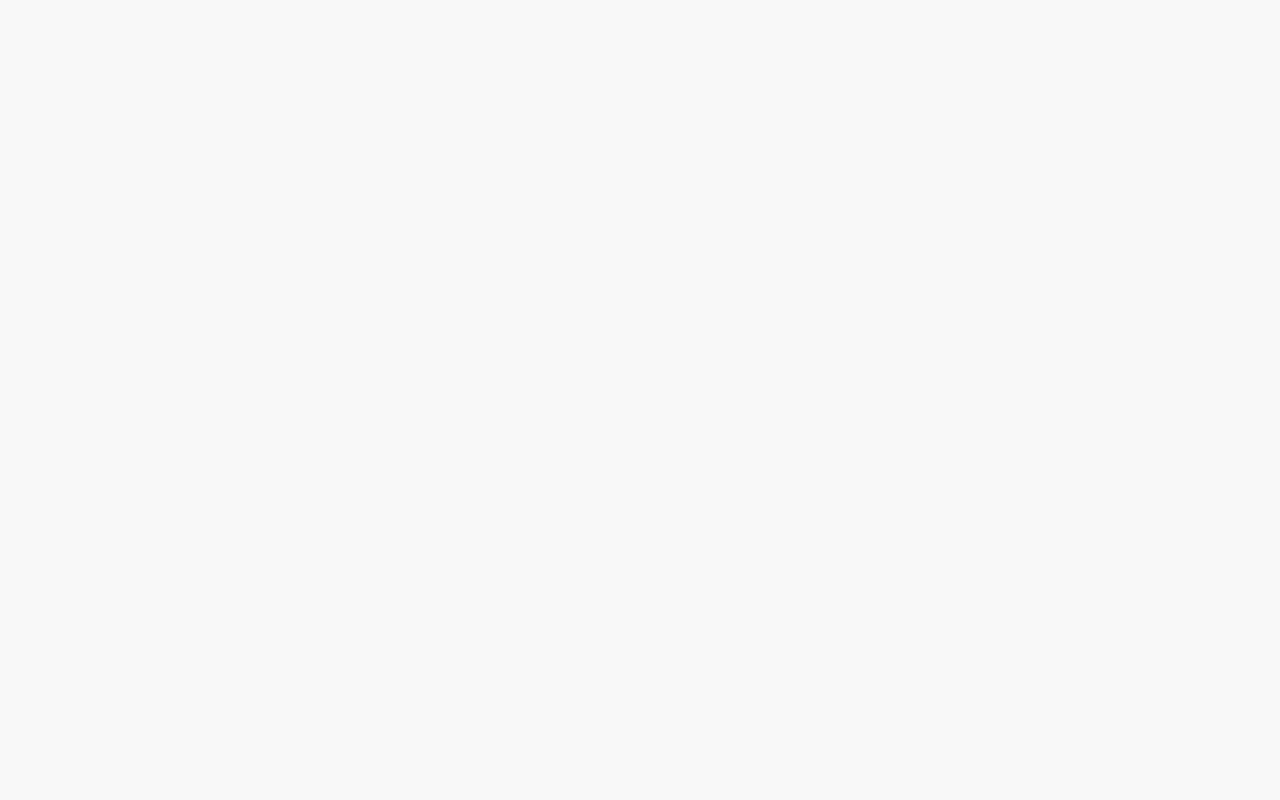
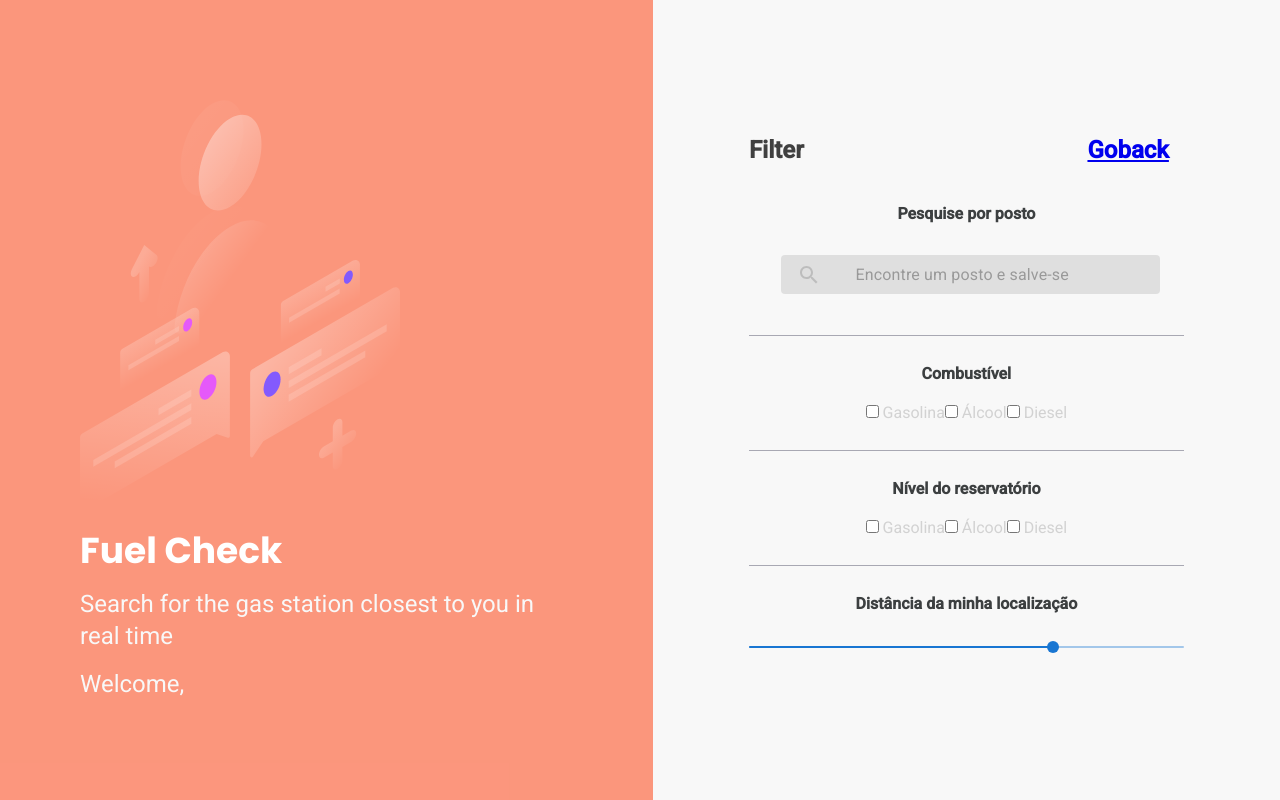
Before and after one commit to w16/w16-warker-app-frontend, a React (Create React App) app in the folder warkerapp/: page /home/filter in a window 1280 px wide. Before the commit this address had no page. Built offline with nearby package versions, Linux system fonts and the light colour scheme.

Commit message:
add filter page structure and import slidebar component

```diff
--- a/warkerapp/src/App.tsx
+++ b/warkerapp/src/App.tsx
@@ -1,3 +1,4 @@
+import { Filter } from "../src/pages/Filter";
 import firebase from "firebase/compat/app";
 import { createContext, useState } from "react";
 import { BrowserRouter, Route, Routes } from "react-router-dom";
@@ -46,6 +47,7 @@ function App() {
           <Routes>
             <Route path="/" element={<Login />}></Route>
             <Route path="/home" element={<Home />}></Route>
+            <Route path="/home/filter" element={<Filter />}></Route>
           </Routes>
         </AuthContext.Provider>
       </div>
--- a/warkerapp/src/components/Search.tsx
+++ b/warkerapp/src/components/Search.tsx
@@ -30,7 +30,7 @@ const SearchIconWrapper = styled("div")(({ theme }) => ({
 }));
 
 const StyledInputBase = styled(InputBase)(({ theme }) => ({
-  color: "inherit",
+  color: "rgba(0, 0, 0, 0.74)",
   "& .MuiInputBase-input": {
     padding: theme.spacing(1, 1, 1, 0),
     // vertical padding + font size from searchIcon
@@ -38,9 +38,9 @@ const StyledInputBase = styled(InputBase)(({ theme }) => ({
     transition: theme.transitions.create("width"),
     width: "100%",
     [theme.breakpoints.up("sm")]: {
-      width: "10ch",
+      width: "30ch",
       "&:focus": {
-        width: "20ch"
+        color: "black"
       }
     }
   }
@@ -54,7 +54,7 @@ export default function SearchAppBar() {
           <SearchIcon />
         </SearchIconWrapper>
         <StyledInputBase
-          placeholder="Search…"
+          placeholder="Encontre um posto e salve-se"
           inputProps={{ "aria-label": "search" }}
         />
       </Search>
--- /dev/null
+++ b/warkerapp/src/components/Slider.tsx
@@ -0,0 +1,17 @@
+import * as React from 'react';
+
+import Box from '@mui/material/Box';
+import Slider from '@mui/material/Slider';
+
+export default function SliderSizes() {
+  return (
+    <Box width={435}>
+      <Slider
+        size="small"
+        defaultValue={70}
+        aria-label="Small"
+        valueLabelDisplay="auto"
+      />
+    </Box>
+  );
+}
--- /dev/null
+++ b/warkerapp/src/pages/Filter.tsx
@@ -0,0 +1,68 @@
+import { Link } from "react-router-dom"
+import { useContext, useEffect, useState } from "react";
+import { AuthContext } from "../App";
+import illustrationImg from "../assets/images/illustration.svg";
+import SearchAppBar from "../components/Search";
+import SliderSizes from "../components/Slider"
+import "../styles/auth.scss";
+
+export function Filter() {
+  const { user, SignInWithGoogle } = useContext(AuthContext);
+
+  const [combustivel, setCombustivel] = useState(false)
+
+
+  function hangleCheckBox(event: { target: { value: any; }; }) {
+      const vvv = event.target.value
+      setCombustivel(vvv)
+      console.log(combustivel);
+  }
+
+  return (
+    <div id="page-auth">
+      <aside>
+        <img src={illustrationImg}></img>
+        <strong>Fuel Check</strong>
+        <p>Search for the gas station closest to you in real time</p>
+        <p>Welcome, {user?.name}</p>
+      </aside>
+      <main>
+        <div className="main-content-login">
+          <header>
+              <div className="header">
+                <h2>Filter</h2>
+                <h3><Link to="/home">Goback</Link></h3>
+              </div>
+          </header>
+          <div className="search-map">
+              <h4>Pesquise por posto</h4>
+          <SearchAppBar></SearchAppBar>
+          </div>
+          <div className="separator-filter"></div>
+          <section>
+              <div>
+              <h4>Combustível</h4>
+              <input onChange={hangleCheckBox} type="checkbox" name="combustível" value="Gasolina"></input> Gasolina
+              <input onChange={hangleCheckBox} type="checkbox" name="combustível" value="Álcool"></input> Álcool
+              <input onChange={hangleCheckBox} type="checkbox" name="combustível" value="Diesel"></input> Diesel
+              </div>
+          </section>
+          <div className="separator-filter"></div>
+          <section>
+                <div>
+                    <h4>Nível do reservatório</h4>
+                    <input onChange={hangleCheckBox} type="checkbox" name="reservatório" value="Última gota"></input> Gasolina
+                    <input onChange={hangleCheckBox} type="checkbox" name="reservatório" value="Duas últimas gotas"></input> Álcool
+                    <input onChange={hangleCheckBox} type="checkbox" name="reservatório" value="Reservatório cheio"></input> Diesel
+                </div>
+          </section>
+          <div className="separator-filter"></div>
+            <section>
+            <h4>Distância da minha localização</h4>
+            <SliderSizes></SliderSizes>
+            </section>
+        </div>
+      </main>
+    </div>
+  );
+}
--- a/warkerapp/src/pages/Home.tsx
+++ b/warkerapp/src/pages/Home.tsx
@@ -1,3 +1,4 @@
+import { Link } from "react-router-dom"
 import { useContext } from "react";
 import { AuthContext } from "../App";
 import illustrationImg from "../assets/images/illustration.svg";
@@ -20,7 +21,7 @@ export function Home() {
           <header>
               <div className="header">
                 <h2>Explorar</h2>
-                <h3 onClick={(e)=>{console.log("estou sendo clicado")}}>Filtrar</h3>
+                <h3><Link to="/home/filter">Filtrar</Link></h3>
               </div>
           </header>
           <div className="search-map">
--- a/warkerapp/src/styles/auth.scss
+++ b/warkerapp/src/styles/auth.scss
@@ -147,10 +147,37 @@
     }
 
     .search-map {
+
+        margin-top: 40px ;
+
         > input {
             padding: 08px;
             width: 80%;
-            margin-top: 45px;
+            margin-top: 65px;
+        }
+    }
+
+    .separator-filter {
+        font-size: 14px;
+        color: #a8a8b3;
+
+        margin: 28px 0;
+        display: flex;
+        align-items: center;
+
+        //criar os tracos antes e depois do texto
+        &::before{
+            content: '';
+            flex: 1;
+            height: 1px;
+            background-color: #a8a8b3;
+        }
+
+        &::after{
+            content: '';
+            flex: 1;
+            height: 1px;
+            background-color: #a8a8b3;
         }
     }
 }
--- a/warkerapp/src/styles/global.scss
+++ b/warkerapp/src/styles/global.scss
@@ -12,3 +12,9 @@ body {
 body, input, button, textarea {
   font: 400 16px 'Roboto', sans-serif;
 }
+
+h4{
+  color: #3C3F40;
+  font-size: 16px;
+  margin-bottom: 20px;
+}
```
